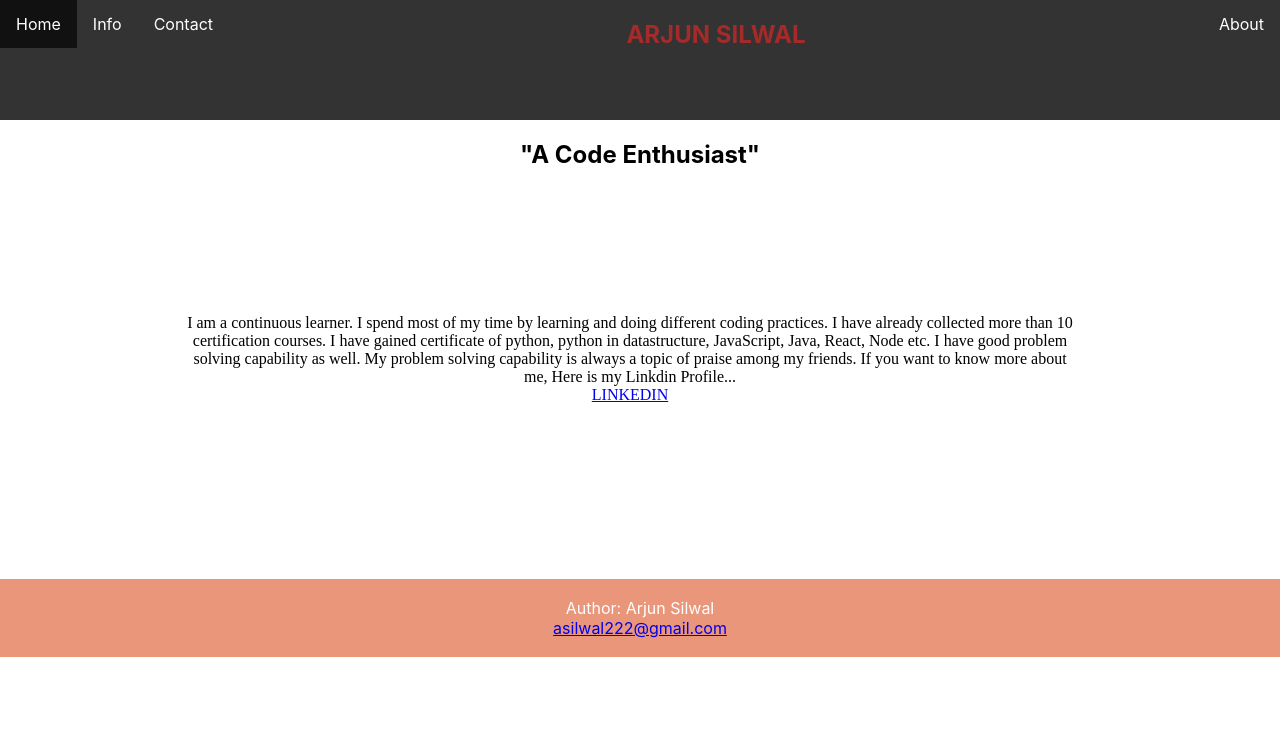
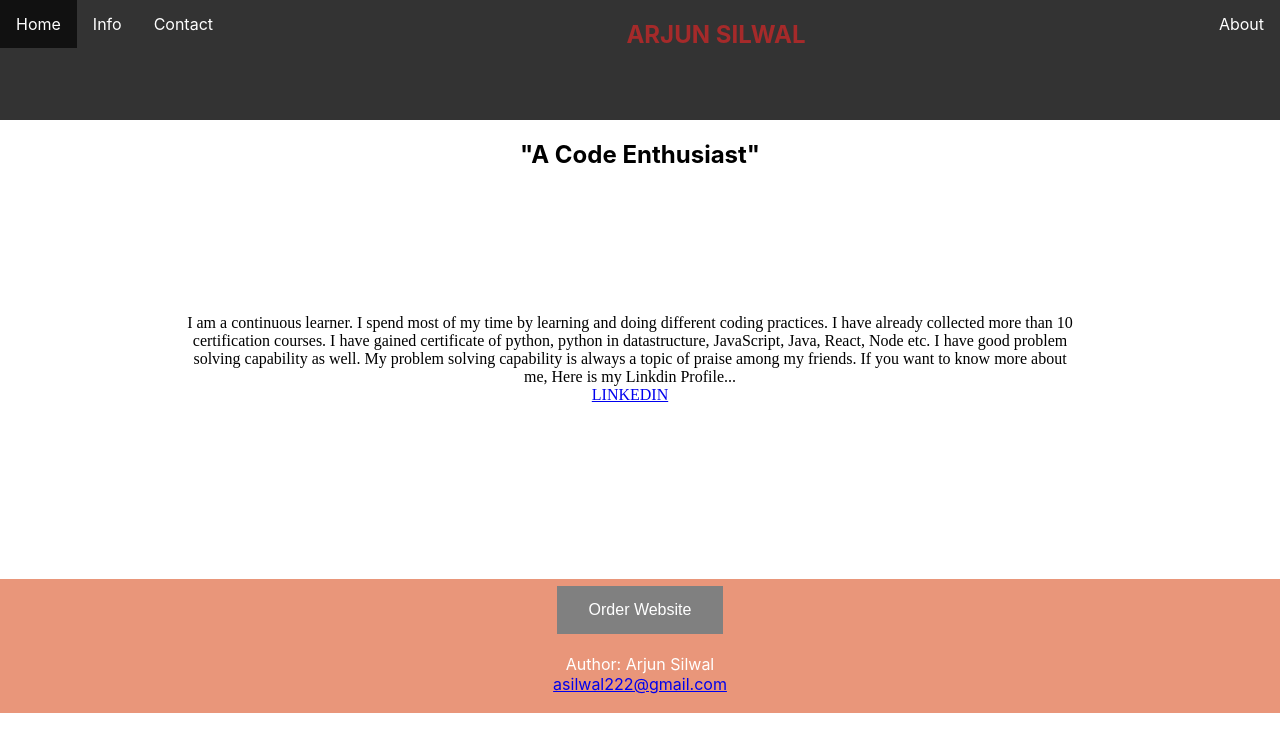
Before and after one commit to Arjunsilwal/my-app, a React (Create React App) app: page / in a window 1280 px wide. Shown: the top 752 px of the page. Built offline with nearby package versions, Linux system fonts and the light colour scheme.

Commit message:
Button is added

```diff
--- a/src/App.css
+++ b/src/App.css
@@ -81,7 +81,18 @@ li a:hover {
     transform: rotate(360deg);
   }
 }
-
+.button {
+  background-color: grey;
+  border: none;
+  color: white;
+  padding: 15px 32px;
+  text-align: center;
+  text-decoration: none;
+  display: inline-block;
+  font-size: 16px;
+  margin: 4px 2px;
+  cursor: pointer;
+}
 footer {
   text-align: center;
   padding: 3px;
--- a/src/components/Footer.js
+++ b/src/components/Footer.js
@@ -5,6 +5,7 @@ export default function Footer() {
     return (
         <div>
             <footer>
+            <button className="button">Order Website</button>
             <p>Author: Arjun Silwal<br />
             <a href="mailto:asilwal222@gmail.com">asilwal222@gmail.com</a>
             </p>
```
